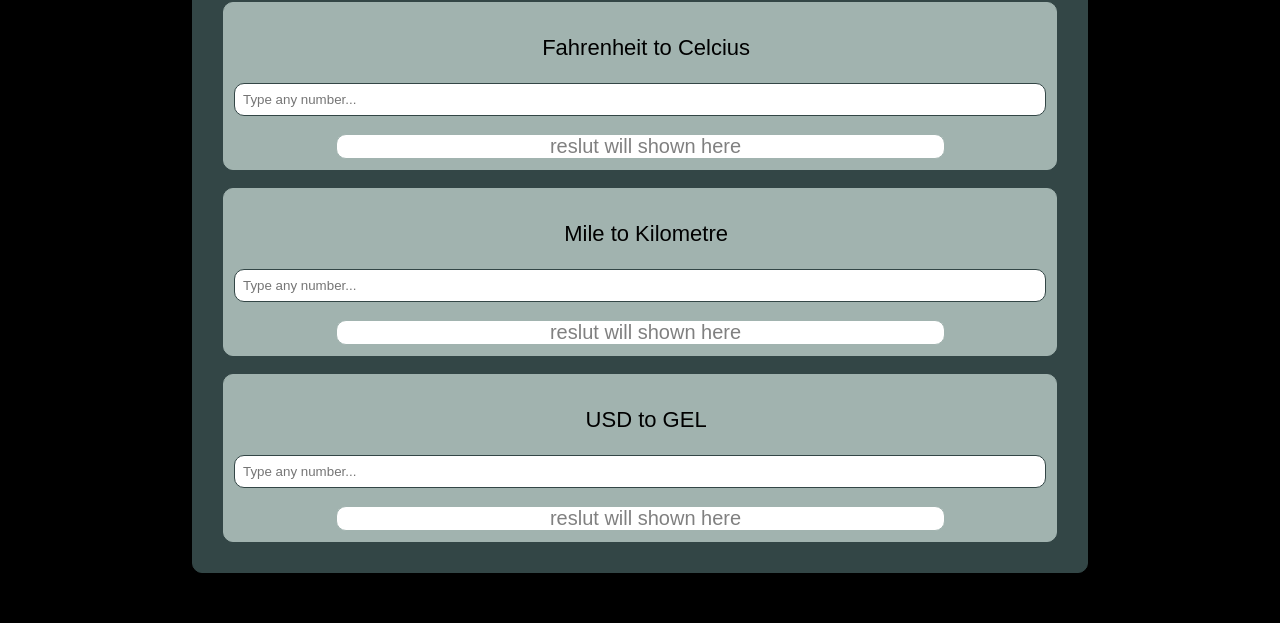
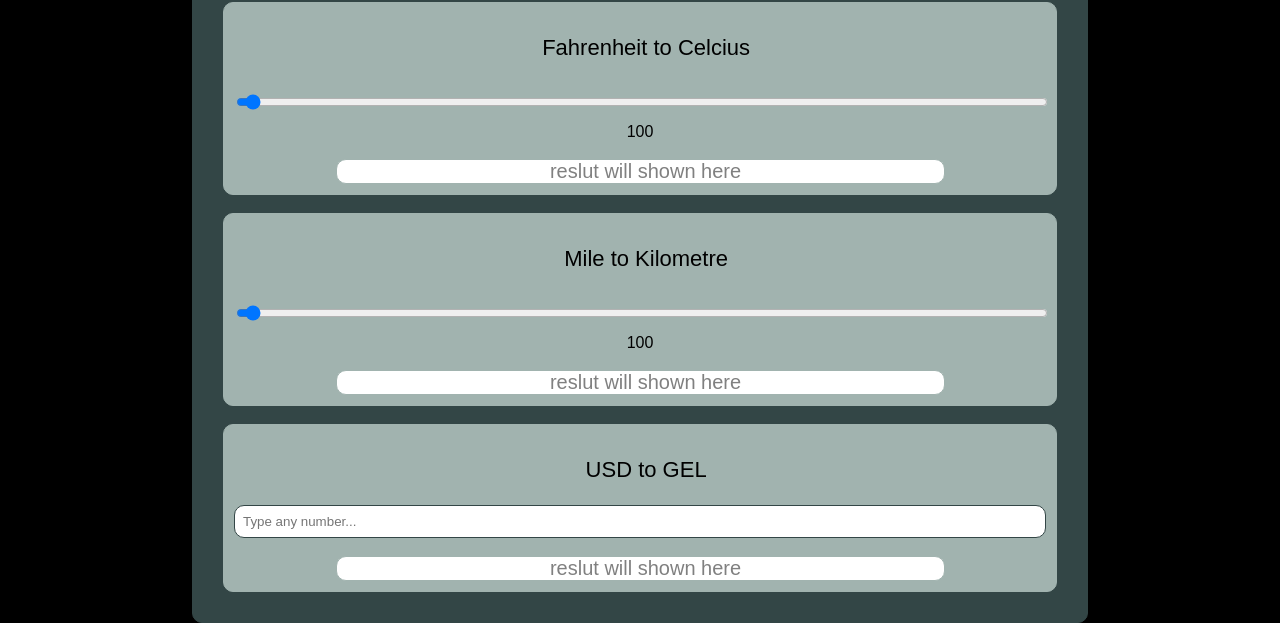
Before and after one commit to Adakhi/Converter, a plain HTML site: page index.html in a window 1280 px wide. Shown: the part 229-852 px from the top of the page. Before the commit the page ends 802 px from the top, so only its background shows below. Drawn offline with Linux system fonts and the light colour scheme; a web font is replaced by a local one.

Commit message:
change input type

```diff
--- a/index.html
+++ b/index.html
@@ -31,7 +31,11 @@ p::before {
 <div class="converter">
 <form validate autocomplete="off">
   <lable for="number"><p style="text-align:center;font-size:22px;">Fahrenheit to Celcius</p></lable>
-  <input type="number" id="number" name="number" placeholder="Type any number..." oninput="temperatureConverter(this.value)" onchange="temperatureConverter(this.value)">
+  <input type="range" min="0" max="100" step="1" value="0" id="number" name="number" oninput="showAmount(this.value)" onchange="temperatureConverter(this.value)">
+  <div class="numbercenter">
+  <span id="amount">100</span>
+  </div>
+  </lable>
 </form>
 
 <br>
@@ -43,11 +47,16 @@ p::before {
 
 <div class="converter">
 <form validate autocomplete="off">
-  <lable for="number"><p style="text-align:center;font-size:22px;">Mile to Kilometre</p></lable>
-  <input type="number" id="number" name="number" placeholder="Type any number..." oninput="milesConverter(this.value)" onchange="milesConverter(this.value)">
+  <lable for="number"><p style="text-align:center;font-size:22px;">Mile to Kilometre</p>
+  <input type="range" min="0" max="500" step="5" value="0" id="number" name="number" oninput="showAmount1(this.value)" onchange="milesConverter(this.value)">
+  <div class="numbercenter">
+  <span id="amount1">100</span>
+  </div>
+  </lable>
 </form>
 
 <br>
+
 
 <p id="mile">reslut will shown here</p>
 </div>
--- a/myFirst.js
+++ b/myFirst.js
@@ -1,11 +1,15 @@
-function temperatureConverter(valNum) {
+function showAmount(valNum,newAmount) {
   valNum = parseFloat(valNum);
+  newAmount = parseFloat(valNum);
   document.getElementById("demo").innerHTML= (valNum-32)*5/9 + "C" + "&deg";
+  document.getElementById("amount").innerHTML = newAmount;
 }
 
-function milesConverter(valNum) {
+function showAmount1(valNum,newAmount) {
   valNum = parseFloat(valNum);
+  newAmount = parseFloat(valNum);
   document.getElementById("mile").innerHTML= valNum * 1.609344 + " " + "Km";
+  document.getElementById("amount1").innerHTML = newAmount;
 }
 
 function moneyConverter(valNum) {
--- a/styles.css
+++ b/styles.css
@@ -63,6 +63,14 @@ input[type=number] {
   border-radius: 10px;
 }
 
+input[type=range] {
+  width: 100%;
+  display: inline-block;
+  padding: 8px;
+  border: 1px solid #334646;
+  border-radius: 10px;
+}
+
 input:focus {
   background-color: lightblue;
   outline: none;
@@ -82,6 +90,12 @@ p {
   text-align: center;
   color: gray;
   font-weight: 100;
+}
+
+.numbercenter {
+  margin: auto;
+  width: 10%;
+  text-align: center;
 }
 
 @media screen and (max-width: 768px) {
```
